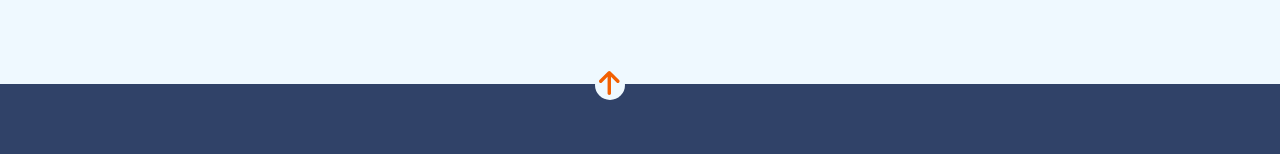
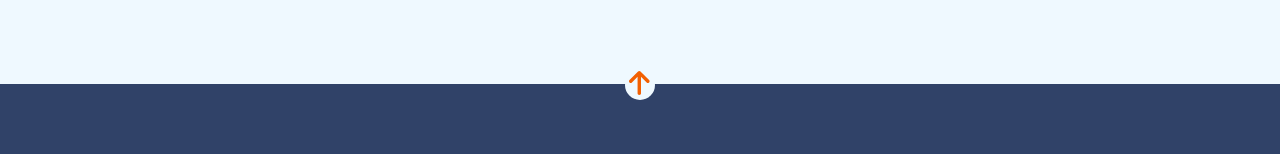
Before and after one commit to Adalab/modulo-1-evaluacion-final-Cipactlicasillas, a website built with Vite: page src/index.html in a window 1280 px wide. Shown: the part 1464-1618 px from the top of the page. Built offline with nearby package versions, Linux system fonts and the light colour scheme; files whose address does not match are found by name.

Commit message:
centrado botón

```diff
--- a/src/scss/main.scss
+++ b/src/scss/main.scss
@@ -384,7 +384,7 @@
     margin-left: 10rem;
     margin-right: 10rem;
     position: relative;
-    transform: translate(0, -100%);
+    transform: translate(100%, -100%);
     margin-bottom: 1rem;
   }
   .lista {
```
